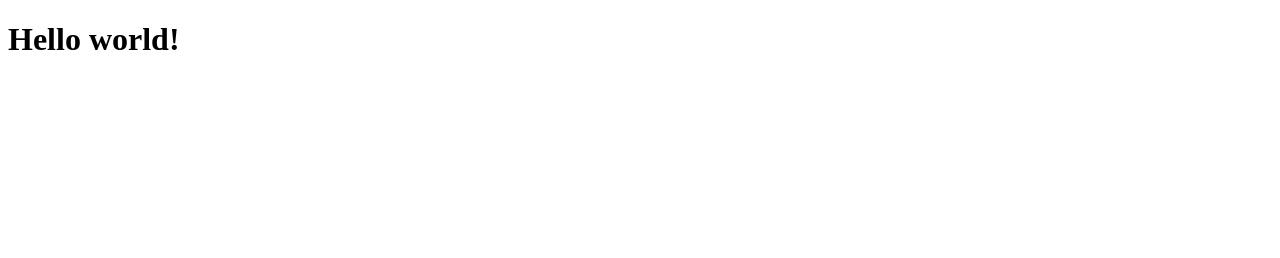
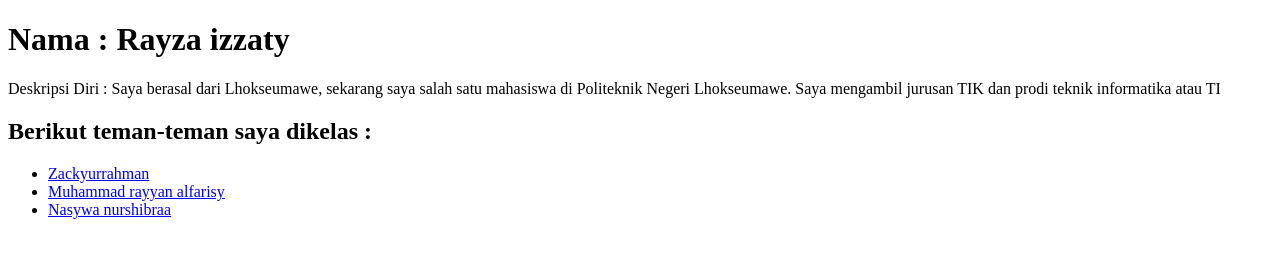
Before and after one commit to rayzaizzaty/rayzaizzaty.github.io, a plain HTML site: page index.html in a window 1280 px wide. Drawn offline with Linux system fonts and the light colour scheme.

Commit message:
pub: second publish

```diff
--- a/index.html
+++ b/index.html
@@ -2,9 +2,19 @@
 <html lang="en">
 <head>
     <meta charset="UTF-8">
+    <meta name="viewport" content="width=device-width, initial-scale=1.0">
     <title>Document</title>
 </head>
 <body>
-    <h1>Hello world!</h1>
+    <h1>Nama : Rayza izzaty</h1>
+    <p>Deskripsi Diri : Saya berasal dari Lhokseumawe, sekarang saya salah satu
+       mahasiswa di Politeknik Negeri Lhokseumawe. Saya mengambil jurusan TIK dan
+       prodi teknik informatika atau TI</p>
+    <h2>Berikut teman-teman saya dikelas :</h2>
+    <ul>
+        <li><a href="https://zackyurrahman.github.io/Zackyurrahman.github.io" target="_blank">Zackyurrahman</a></li>
+        <li><a href="https://rayyanalfarisy.github.io/Muhammadrayyanalfarisy.github.io" target="_blank">Muhammad rayyan alfarisy</a></li>
+        <li><a href="https://nsyawanurshibraa.github.io/" target="_blank">Nasywa nurshibraa</a></li>
+    </ul>
 </body>
 </html>
```
Also changed, not shown: 1 other file.
